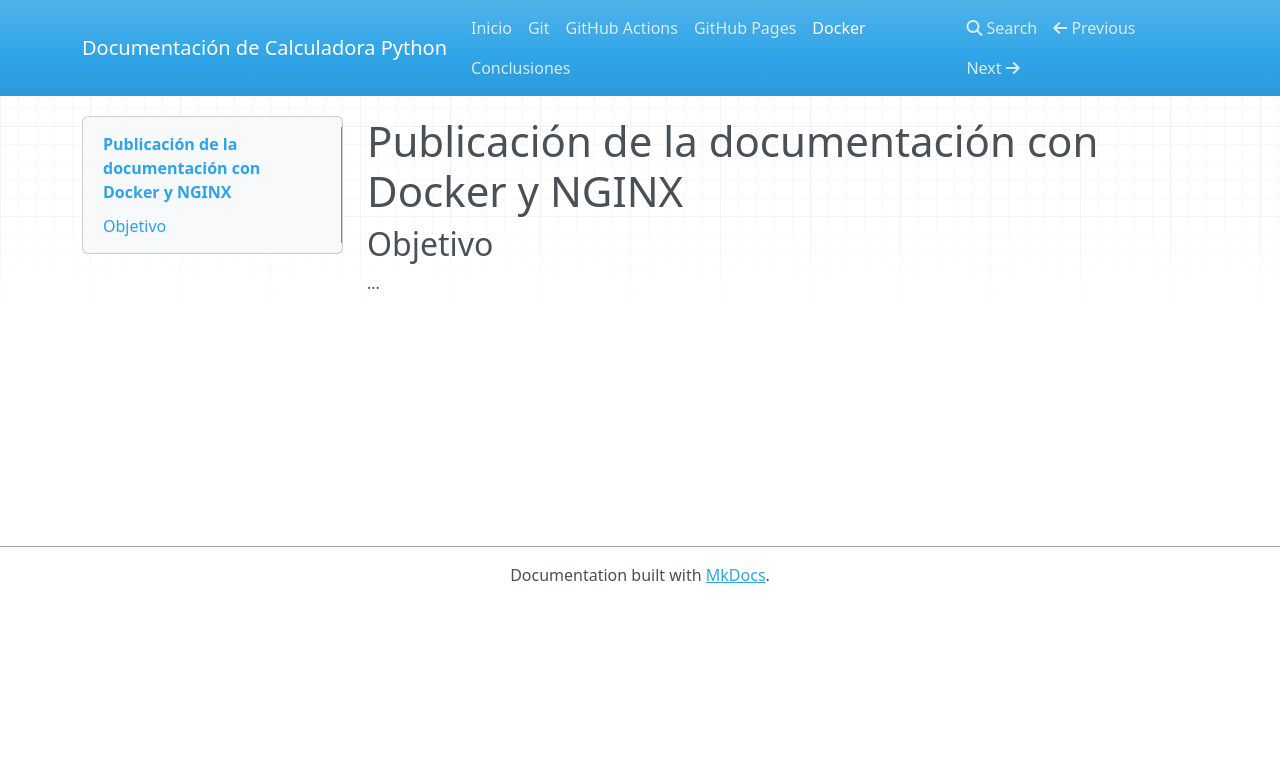
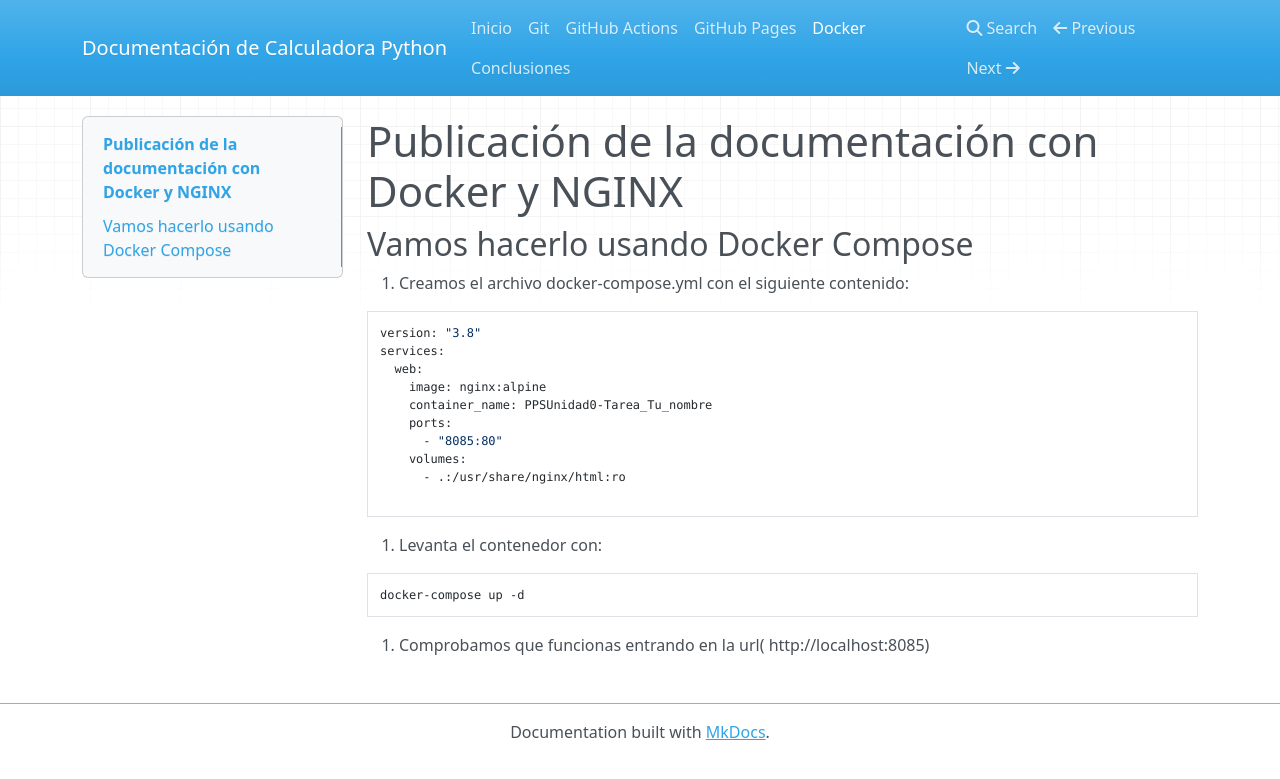
Before and after one commit to fvazquezf03/PPS-Unidad0-Tarea-Francisco, an MkDocs documentation site: the page built from docs/docker.md, in a window 1280 px wide. Shown: the top 779 px of the page. Built offline with MkDocs 1.6.1, drawn with Linux system fonts in a browser that asks for light colours; nearby versions of some CDN libraries.

````diff
--- a/docs/docker.md
+++ b/docs/docker.md
@@ -1,4 +1,21 @@
 # Publicación de la documentación con Docker y NGINX
 
-## Objetivo
-...
+## Vamos hacerlo usando Docker Compose
+1. Creamos el archivo docker-compose.yml con el siguiente contenido:
+```bash
+version: "3.8"
+services:
+  web:
+    image: nginx:alpine
+    container_name: PPSUnidad0-Tarea_Tu_nombre
+    ports:
+      - "8085:80"
+    volumes:
+      - .:/usr/share/nginx/html:ro
+
+```
+2. Levanta el contenedor con:
+```bash
+docker-compose up -d
+```
+3. Comprobamos que funcionas entrando en la url( http://localhost:8085)
````
